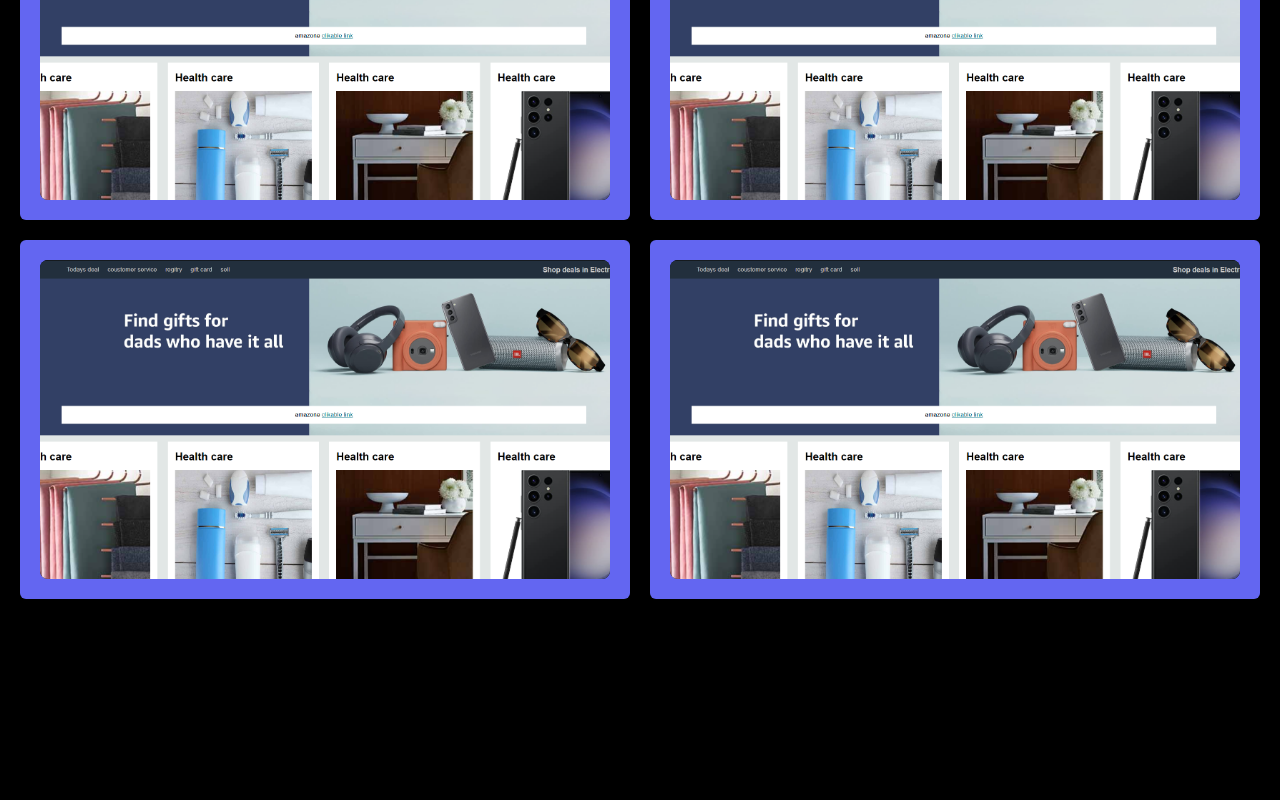
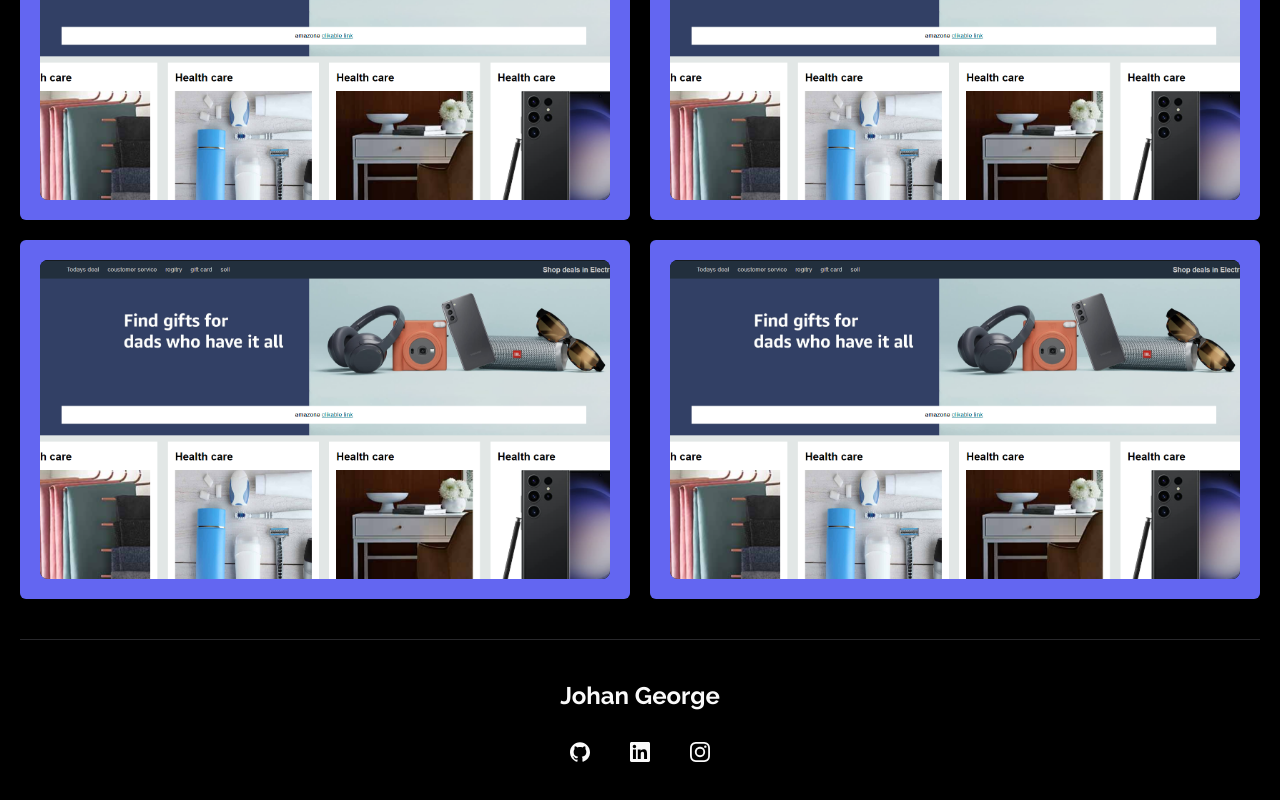
Before and after one commit to ft-johan/joG.github.io, a Next.js app in the folder jo/: page / in a window 1280 px wide. Shown: the part 2206-3006 px from the top of the page. Built offline with nearby package versions, Linux system fonts and the light colour scheme.

Commit message:
komplete

```diff
--- a/jo/app/(home)/components/Footer.tsx
+++ b/jo/app/(home)/components/Footer.tsx
@@ -1,7 +1,10 @@
 import React from 'react'
+import Navbar from './Navbar'
 
 export default function Footer() {
   return (
-    <div>Footer</div>
+    <div className="border-t mt-10">
+        <Navbar className="flex flex-col gap-5"/>
+    </div>
   )
 }
--- a/jo/app/(home)/components/Navbar.tsx
+++ b/jo/app/(home)/components/Navbar.tsx
@@ -1,39 +1,39 @@
-import Link from 'next/link'
-import React from 'react'
-import { SiGithub, SiInstagram, SiLinkedin } from 'react-icons/si'
+import { cn } from "@/lib/utils";
+import Link from "next/link";
+import React from "react";
+import { SiGithub, SiInstagram, SiLinkedin } from "react-icons/si";
 
-export default function Navbar() {
+export default function Navbar({className}:{className?:string}) {
   const socials = [
     {
-            link : "",
-            label : "",
-            icon : SiGithub,
+      link: "",
+      label: "",
+      icon: SiGithub,
     },
     {
-            link : "",
-            label : "",
-            icon : SiLinkedin,
+      link: "",
+      label: "",
+      icon: SiLinkedin,
     },
     {
-            link : "",
-            label : "",
-            icon : SiInstagram,
+      link: "",
+      label: "",
+      icon: SiInstagram,
     },
-    ]
+  ];
   return (
-    <nav className="py-10 flex justify-between items-center">
+    <nav className={cn("py-10 flex justify-between items-center",className)}>
       <h1 className="text-2xl font-bold">Johan George</h1>
       <div className="flex item-center gap-10">
-    {socials.map((social,index)=>
-    {
-        const Icon =social.icon;
+        {socials.map((social, index) => {
+          const Icon = social.icon;
           return (
-        <Link href={social.link} key={index} aria-label= {social.label}>
+            <Link href={social.link} key={index} aria-label={social.label}>
               <Icon className="w-5 h-10 hover:scale-125 transition-all" />
             </Link>
           );
         })}
       </div>
     </nav>
-  )
+  );
 }
--- a/jo/app/(home)/page.tsx
+++ b/jo/app/(home)/page.tsx
@@ -3,10 +3,11 @@
 import Hero from "./components/Hero";
 import Skills from "./components/Skills";
 import Projects from "./components/Projects";
+import Footer from "./components/Footer";
 
 export default function Home() {
   return (
-<div className="min-h-[400vh] bg-black overflow-hidden ">
+<div className="min-h-screen bg-black overflow-hidden ">
   <div className="dark:bg-black bg-white  dark:bg-grid-white/[0.05] bg-grid-black/[0.2] relative">
   <div className="max-w-7xl mx-auto p-5">
     <Navbar />
@@ -17,6 +18,7 @@
 <div className="max-w-7xl mx-auto p-5">
   <Skills />
   <Projects/>
+  <Footer/>
 </div>
 </div>
     );
```
Lines whose indentation alone changed are shown as unchanged.
